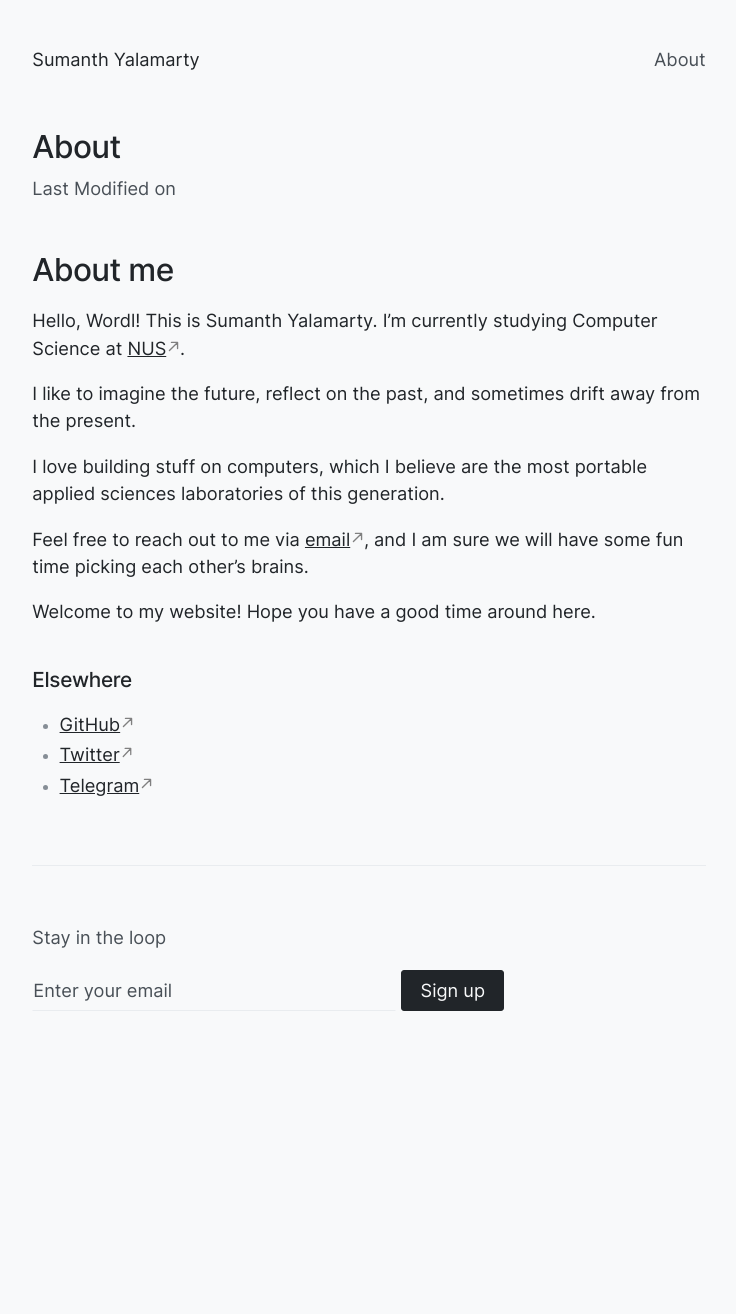
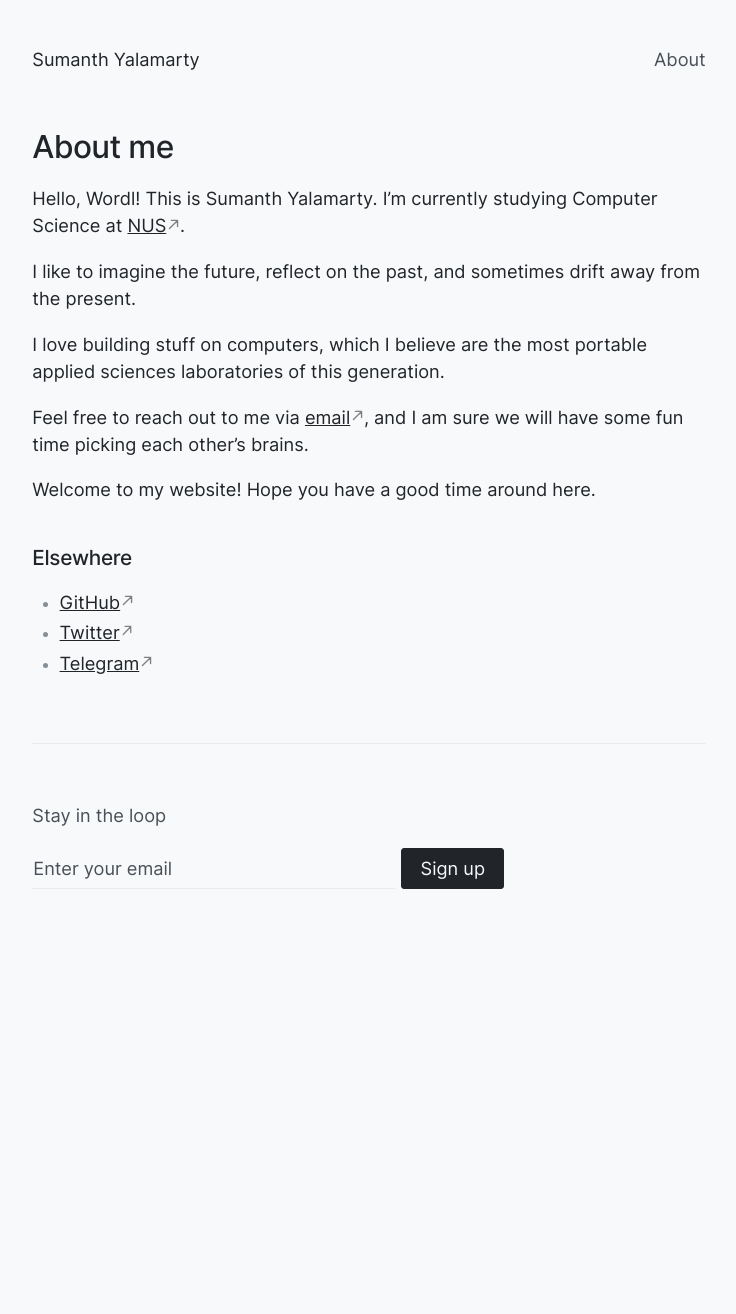
Before and after one commit to s7manth/digital-garden, a Jekyll site: the page built from _pages/about.md, in a window 1280 px wide. Shown: the whole page, without its empty margins (271-1007 px from the left). Built offline with Jekyll 4.4.1, drawn with Linux system fonts in a browser that asks for light colours; a script that is not in the unit is left out; after the commit the page ends 1192 px from its top, so only the background shows below that.

Commit message:
fix the layout of the about page

```diff
--- a/_layouts/page.html
+++ b/_layouts/page.html
@@ -5,12 +5,14 @@ layout: default
 {% if page.id != 'home' %}
 <article>
     <content>
+        {% if page.id != 'about' %}
         <h1>{{ page.title }}</h1>
         <div class="muted">
             <time datetime="{{ page.last_modified_at | date_to_xmlschema }}">
                 Last Modified on {{ page.last_modified_at | date: "%B %-d, %Y" }}
             </time>
         </div>
+        {% endif %}
         {{ content }}
     </content>
 </article>
```
